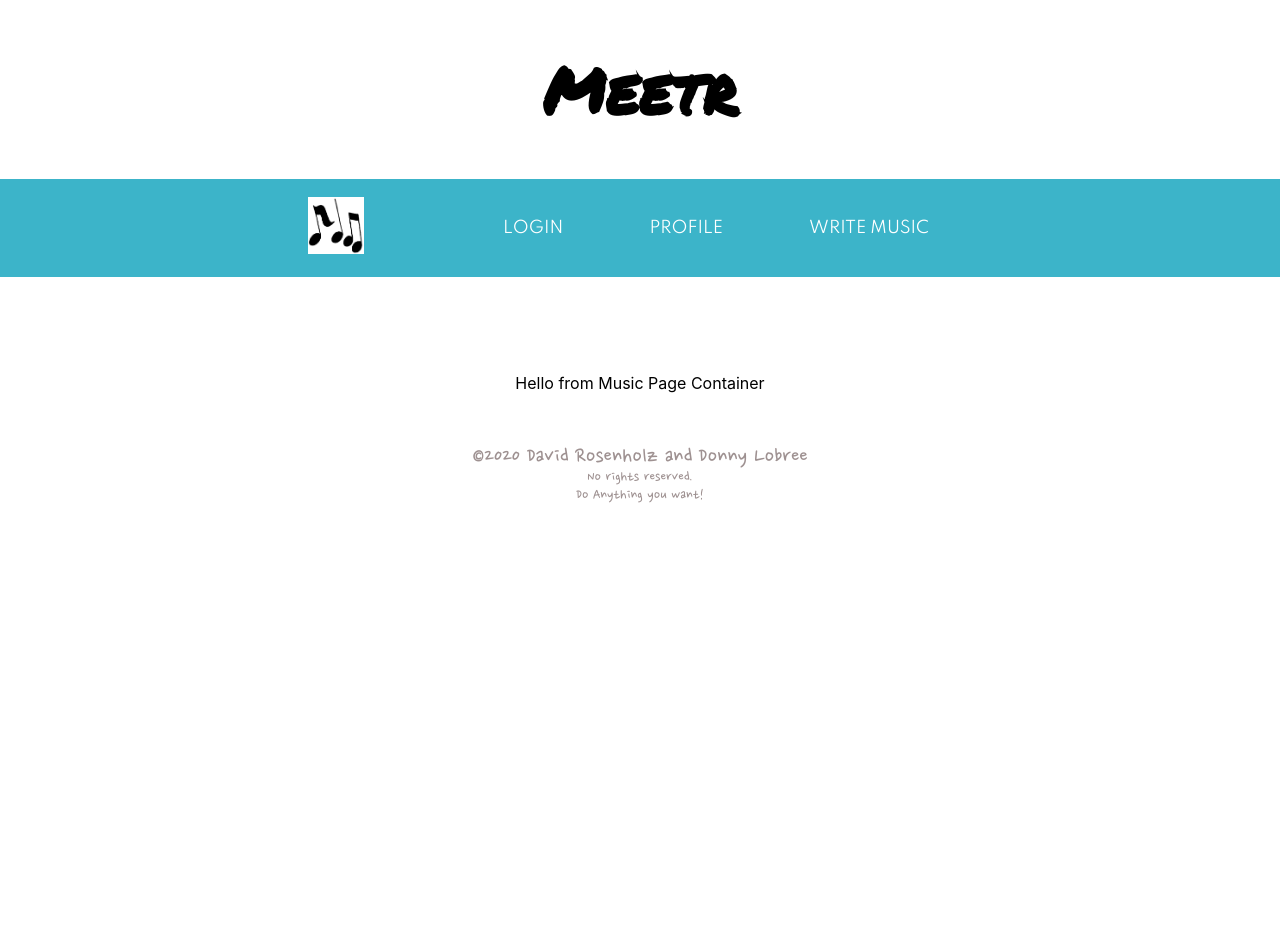
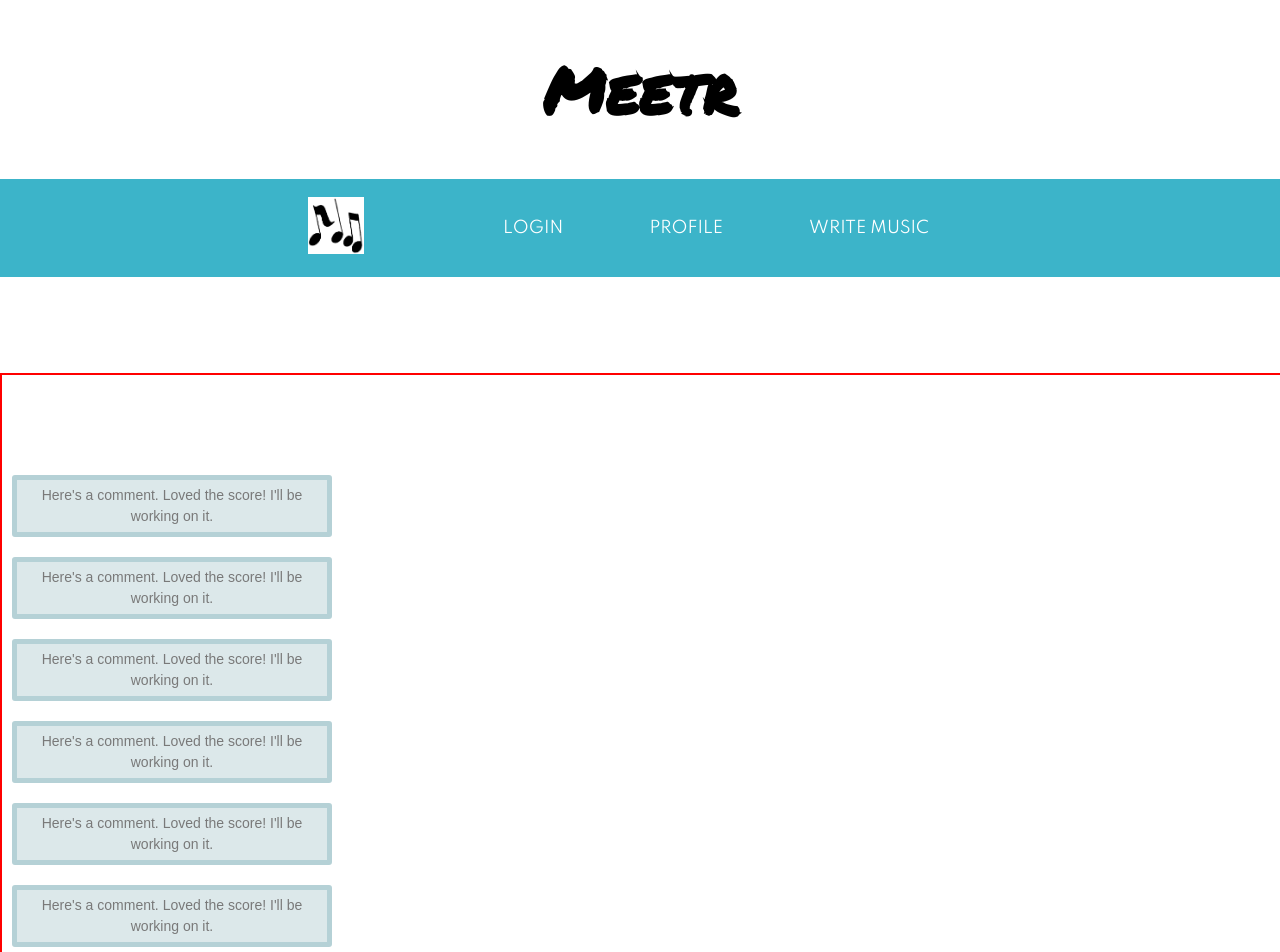
Before and after one commit to kuddleman/meetr-react, a React (Create React App) app: page /music_page in a window 1280 px wide. Shown: the top 952 px of the page. Before the commit the page ends 800 px from the top, so only its background shows below. Built offline with nearby package versions, Linux system fonts and the light colour scheme.

Commit message:
add MusicScore component

```diff
--- a/package.json
+++ b/package.json
@@ -9,6 +9,7 @@
     "@testing-library/user-event": "^7.2.1",
     "material-ui": "^0.20.2",
     "material-ui-password-field": "^2.1.0",
+    "mui-flex-layout": "^1.1.1",
     "react": "^16.13.0",
     "react-dom": "^16.13.0",
     "react-router": "^5.1.2",
--- a/src/App.css
+++ b/src/App.css
@@ -52,6 +52,52 @@ nav {
   font-family: 'Spartan', sans-serif;
 }
 
+.music-score-container {
+  border: 2px solid red;
+  width: 100%;
+  height: 100%;
+  padding-top: 5em;
+  padding-bottom: 5em;
+}
+
+/* .comments-container {
+  border: 2px solid blue;
+  text-align: left;
+  width: 30%;
+}
+
+.score-comments {
+
+    width: 40%;
+    height: 100px;
+    padding: 10px;
+    background-image: url("/uploads/media/default/0001/01/a1d4caa225542c577689287a36f4209808b08c19.jpeg");
+    /* font:1.4em/1.6em cursive; */
+    /* color: #095484;
+
+} */
+
+.dialogbox .body {
+  position: relative;
+  max-width: 300px;
+  height: auto;
+  margin: 20px 10px;
+  padding: 5px;
+  background-color: #dce8ea;
+  border-radius: 3px;
+  border: 5px solid #b5d1d6;
+}
+
+.body .message {
+  min-height: 30px;
+  border-radius: 3px;
+  font-family: Arial;
+  font-size: 14px;
+  line-height: 1.5;
+  color: #797979;
+}
+
+
 .footer-div {
   font-family: 'Nanum Pen Script', sans-serif;
   font-size: 1em;
--- /dev/null
+++ b/src/components/ScoreComments.js
@@ -0,0 +1,20 @@
+import React from 'react'
+import '../App.css'
+
+const ScoreComments = () => {
+
+  return (
+
+    <div className="dialogbox">
+    <div className="body">
+      <div className="message">
+        Here's a comment.  Loved the score! I'll be working on it.
+      </div>
+    </div>
+  </div>
+
+
+  )
+}
+
+export default ScoreComments;
--- a/src/containers/MusicPage.js
+++ b/src/containers/MusicPage.js
@@ -1,11 +1,30 @@
-import React from 'react'
+import React from 'react';
+// import CssBaseline from '@material-ui/core/CssBaseline';
+// import Typography from '@material-ui/core/Typography';
+// import Container from '@material-ui/core/Container';
+import ScoreComments from '../components/ScoreComments'
+// import { Column } from 'mui-flex-layout'
+// import { makeStyles } from '@material-ui/core/styles';
+import MusicScore from './MusicScore'
 
 class MusicPage extends React.Component {
 
   render() {
     return (
-      <div>
-        Hello from Music Page Container
+      <div className="music-score-container">
+        <div className="comments-container">
+          <ScoreComments />
+          <ScoreComments />
+          <ScoreComments />
+          <ScoreComments />
+          <ScoreComments />
+          <ScoreComments />
+          <ScoreComments />
+          <ScoreComments />
+        </div>
+        <div>
+           <MusicScore />
+        </div>
       </div>
     )
   }
--- /dev/null
+++ b/src/containers/MusicScore.js
@@ -0,0 +1,12 @@
+import React from 'react'
+
+const MusicScore = () => {
+
+  return (
+    <div>
+      Hello from MusicScore
+    </div>
+  )
+}
+
+export default MusicScore;
--- a/src/containers/Profile.js
+++ b/src/containers/Profile.js
@@ -13,6 +13,7 @@ import Typography from '@material-ui/core/Typography';
 import { makeStyles } from '@material-ui/core/styles';
 import Container from '@material-ui/core/Container';
 import Link from '@material-ui/core/Link';
+
 import '../App.css'
 
 function Copyright() {
```
Also changed, not shown: 1 other file (tests, documents, lock files or other folders).
